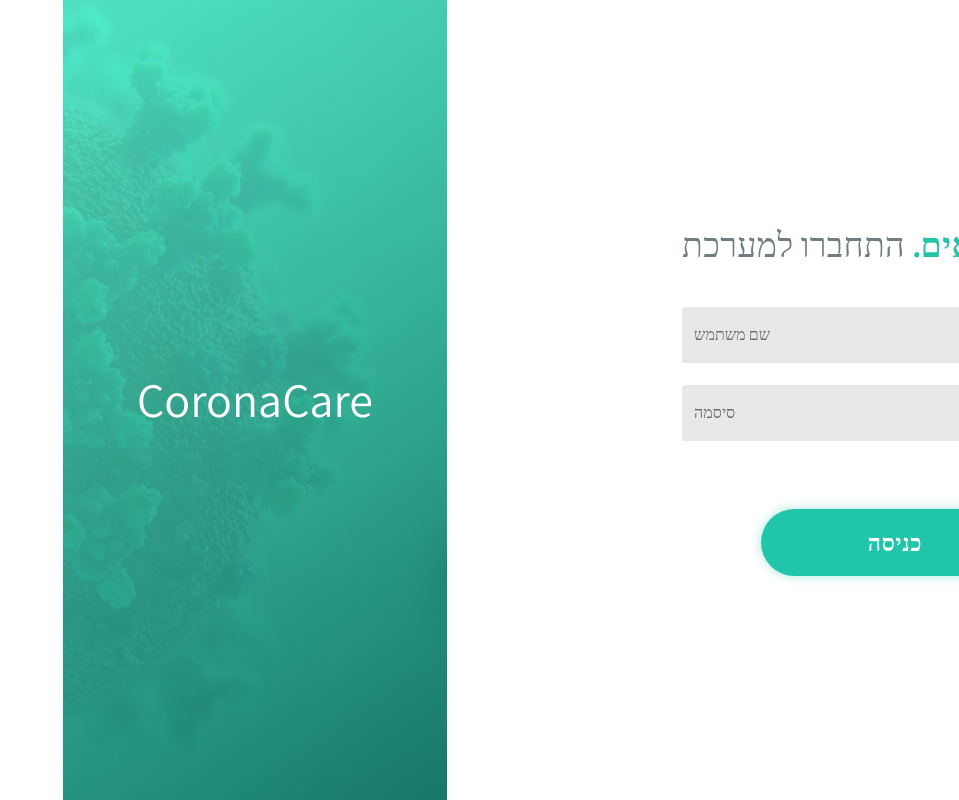
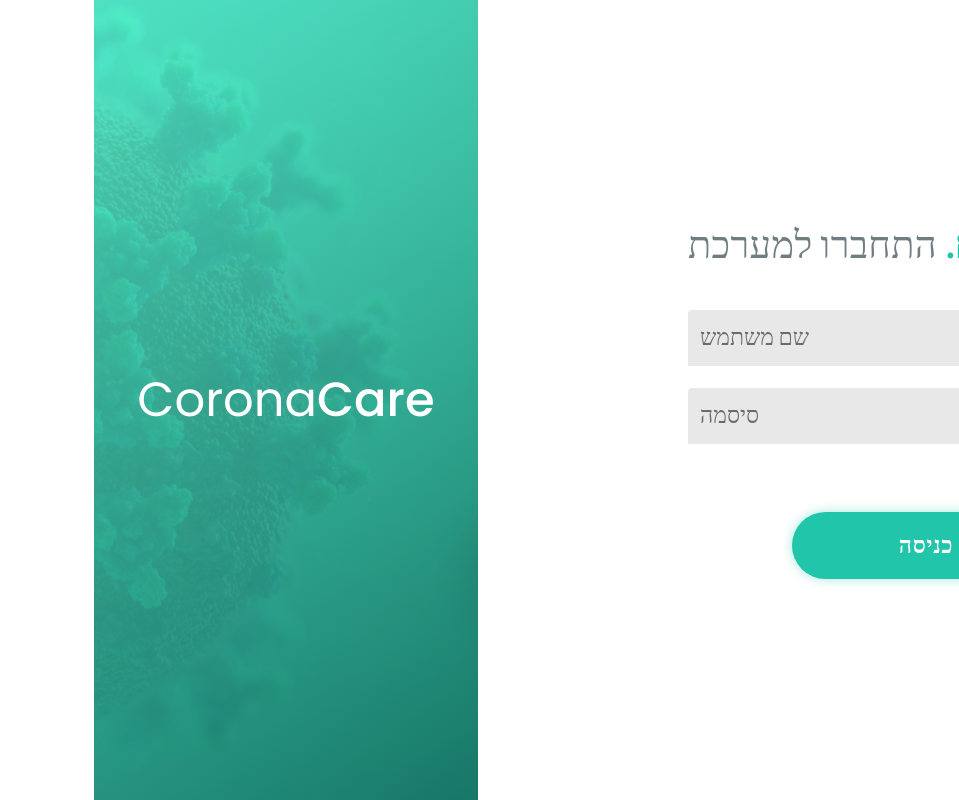
Before and after one commit to hackorona/CncSystem, a React (Create React App) app in the folder frontend/: page / in a window 1280 px wide. Shown: the whole page, without its empty margins (321-1280 px from the left). Built offline with nearby package versions, Linux system fonts and the light colour scheme; what jss-rtl would draw is missing.

Commit message:
[FEAT] Input label styling

```diff
--- a/frontend/public/index.html
+++ b/frontend/public/index.html
@@ -11,6 +11,7 @@
     />
     <link rel="apple-touch-icon" href="%PUBLIC_URL%/logo192.png" />
     <link href="https://fonts.googleapis.com/css2?family=Assistant&display=swap" rel="stylesheet">
+    <link href="https://fonts.googleapis.com/css2?family=Poppins:wght@400;500&display=swap" rel="stylesheet">
     <!--
       manifest.json provides metadata used when your web app is installed on a
       user's mobile device or desktop. See https://developers.google.com/web/fundamentals/web-app-manifest/
--- a/frontend/src/components/Login.js
+++ b/frontend/src/components/Login.js
@@ -14,6 +14,7 @@ const styles = {
   },
   title: {
     marginBottom: 42,
+    fontSize: 38,
     color: '#707E82',
     letterSpacing: '0.01em',
   },
@@ -99,7 +100,11 @@ export const Login = () => {
         <div style={styles.image}/>
         <div style={styles.imageOverlay}/>
         <div style={styles.imageTextOverlay}>
-          <Typography variant="h3">CoronaCare</Typography>
+          <Typography
+            variant="h3"
+            style={{ fontFamily: 'Poppins'}}>
+            Corona<span style={{ fontWeight: 500 }}>Care</span>
+          </Typography>
         </div>
       </div>
     </div>
--- a/frontend/src/components/StyledInput.js
+++ b/frontend/src/components/StyledInput.js
@@ -7,7 +7,11 @@ const styles = {
   textField: {
     fontSize: 23,
     marginBottom: 22,
-  }
+    '.MuiInputLabel-root': {
+      fontSize: 23,
+      marginTop: -4,
+    }
+  },
 };
 
 export const StyledInput = (props) => {
```
